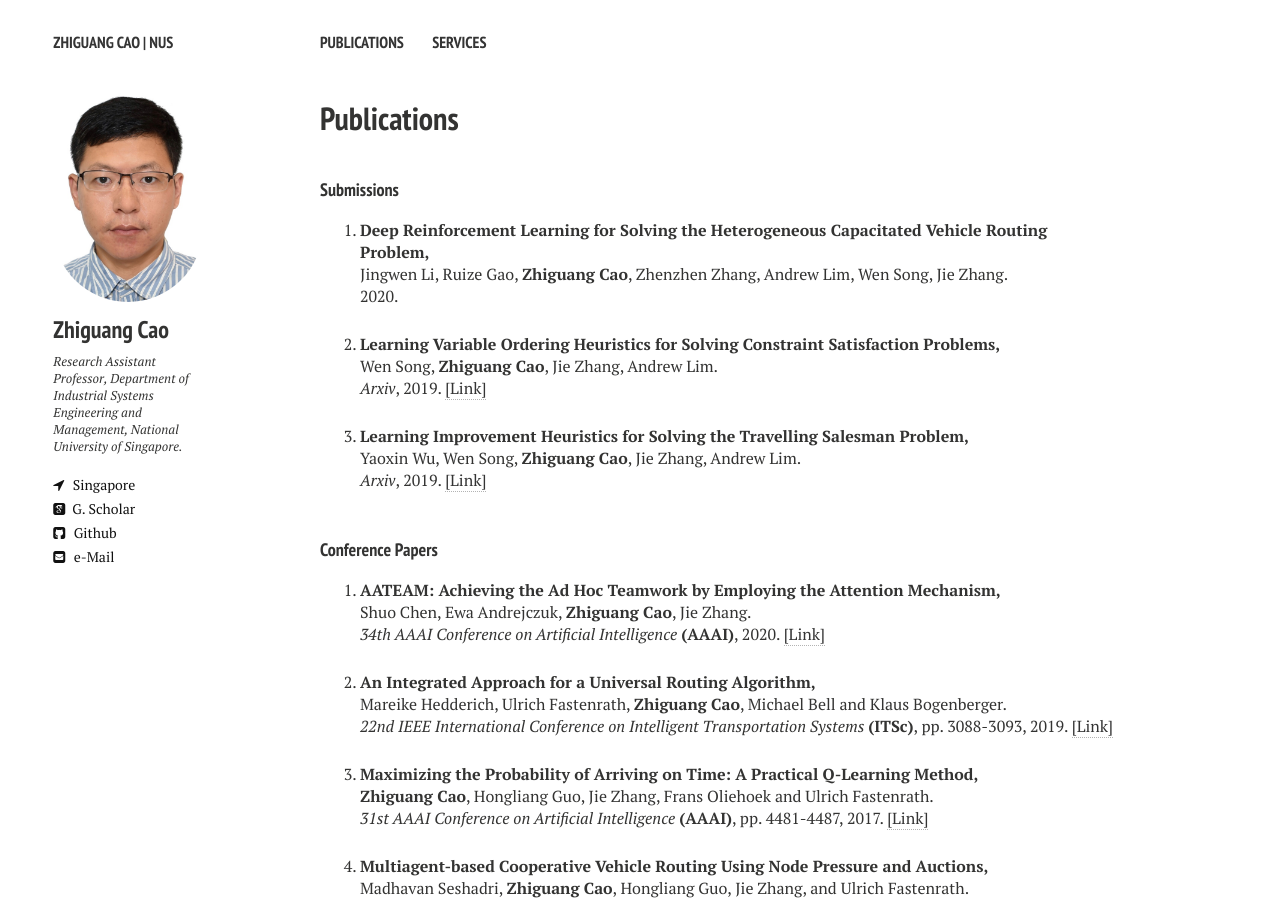
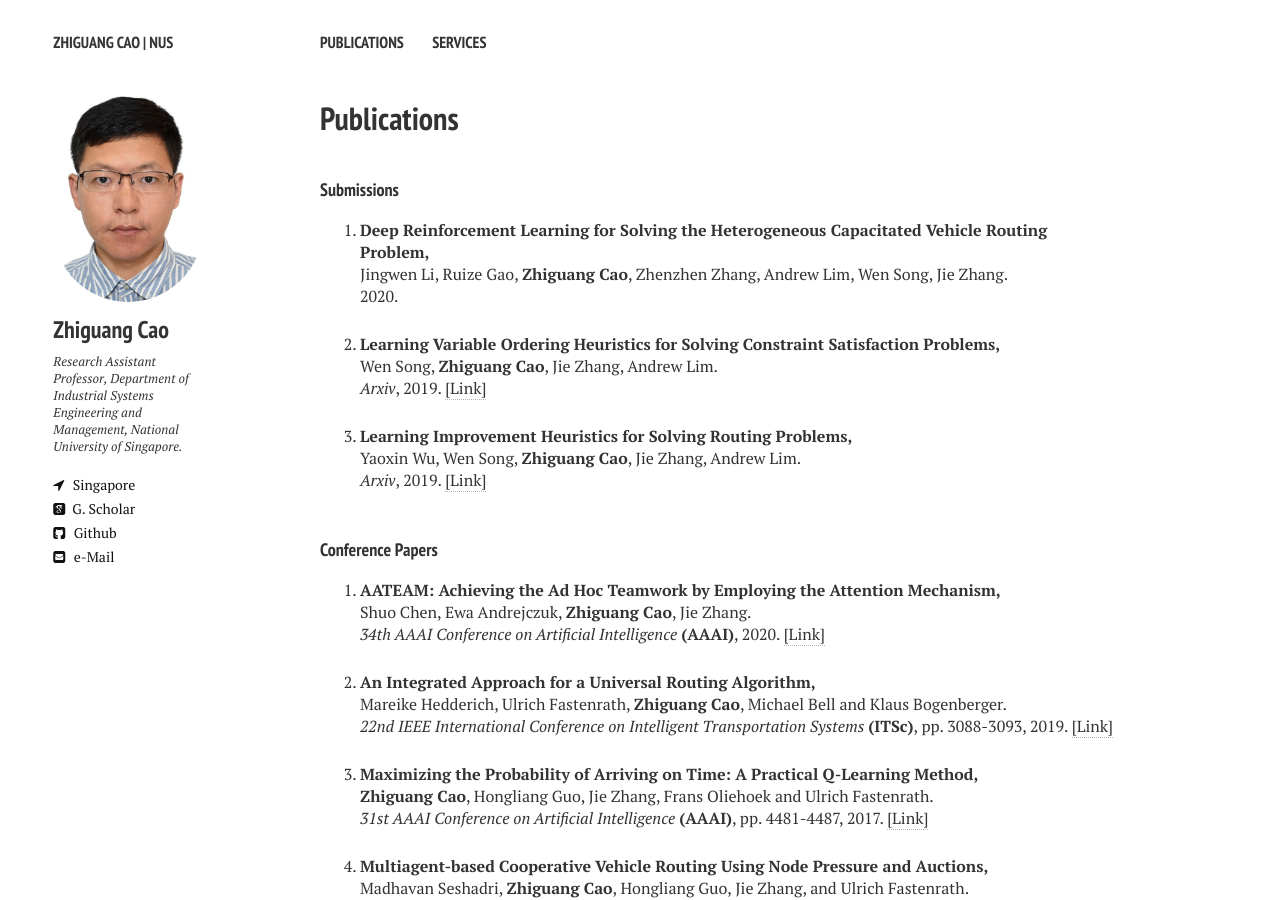
Before and after one commit to zhiguangcaosg/zhiguangcaosg.github.io, a Jekyll site: the page built from publications.md, in a window 1280 px wide and 900 px high. Built offline with Jekyll 4.4.1, drawn with Linux system fonts in a browser that asks for light colours; nearby versions of some CDN libraries.

Commit message:
Update publications.html

```diff
--- a/_layouts/publications.html
+++ b/_layouts/publications.html
@@ -106,9 +106,9 @@ div.bibtex pre { font-size: 75%; overflow: auto;  width: 100%; padding: 0em 0em;
 
 <li>
 <p>
-<b>Learning Improvement Heuristics for Solving the Travelling Salesman Problem,</b>
+<b>Learning Improvement Heuristics for Solving Routing Problems,</b>
 <br>Yaoxin Wu, Wen Song, <b>Zhiguang Cao</b>, Jie Zhang, Andrew Lim.<br>
-<i>Arxiv</i>, 2019. <a href="https://arxiv.org/abs/1912.05784" target="_blank">[Link]</a>
+<i>Arxiv</i>, 2019. <a href="https://arxiv.org/abs/1912.05784v2" target="_blank">[Link]</a>
 </p>
 </li>
 
```
